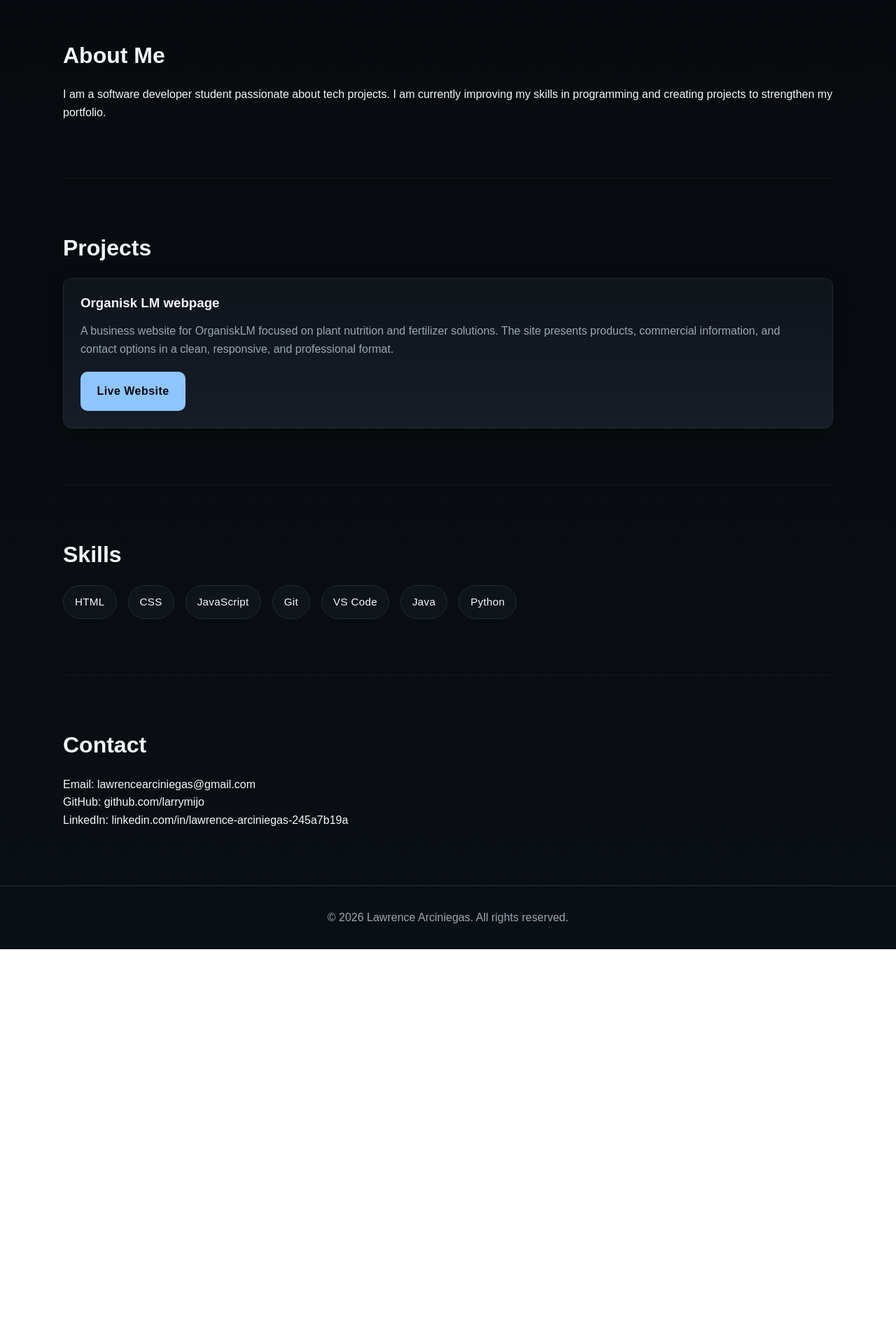
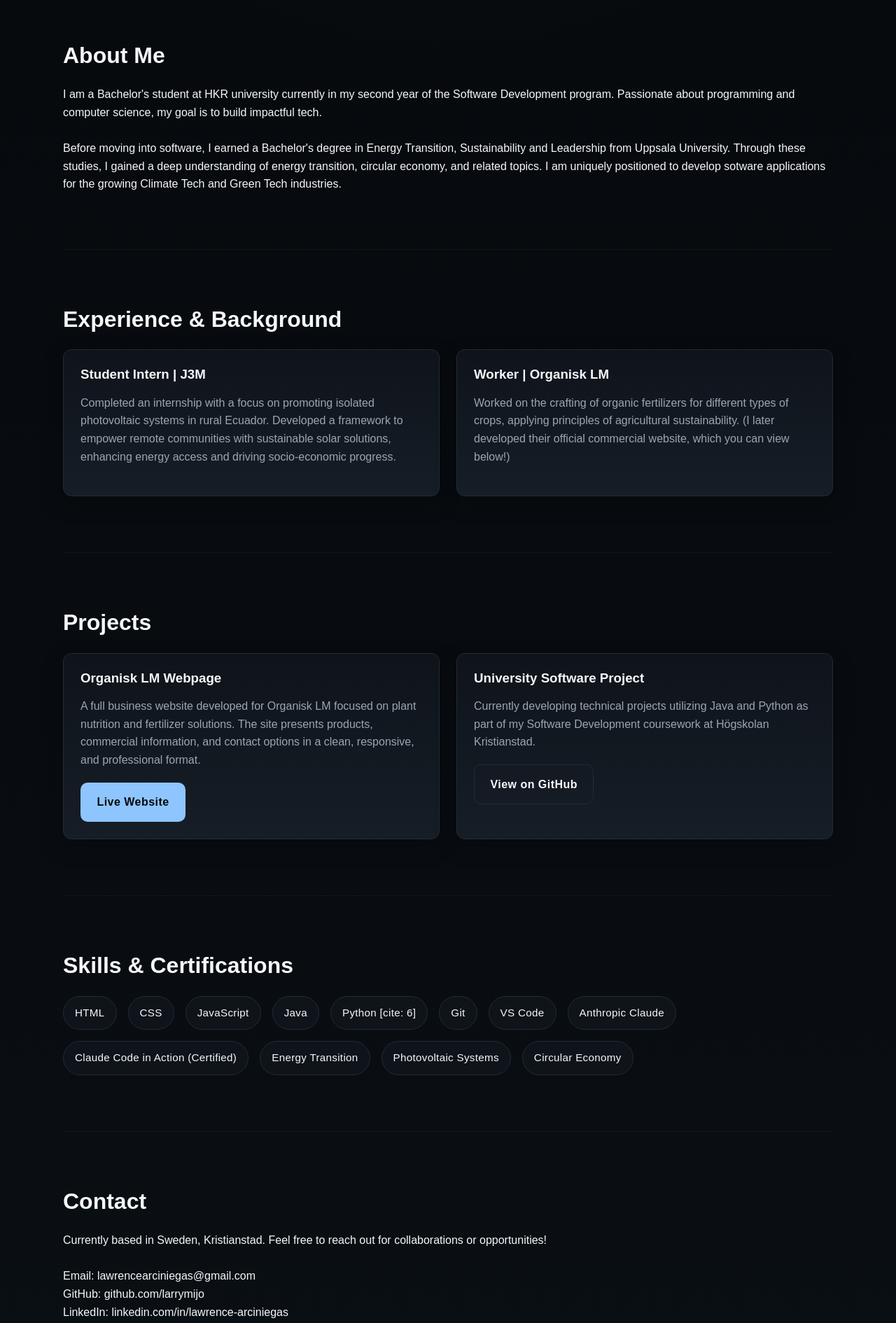
Before and after one commit to larrymijo/larry, a plain HTML site: page index.html in a window 1280 px wide. Shown: the part 780-2670 px from the top of the page at 70% size. Before the commit the page ends 2136 px from the top, so only its background shows below. Drawn offline with Linux system fonts and the light colour scheme.

Commit message:
channges on the web

```diff
--- a/assets/css/style.css
+++ b/assets/css/style.css
@@ -293,3 +293,49 @@
     font-size: 2.2rem;
   }
 }
+
+/* =========================
+   FANCY TRANSITIONS & EFFECTS
+========================= */
+
+/* 1. Scroll Reveal Base Classes */
+.reveal {
+  opacity: 0;
+  transform: translateY(40px); /* Pushes the element down initially */
+  transition: all 0.8s cubic-bezier(0.5, 0, 0, 1); /* Smooth snap-into-place curve */
+}
+
+.reveal.active {
+  opacity: 1;
+  transform: translateY(0);
+}
+
+/* Add a slight delay for elements inside a grid so they don't load all at once */
+.project-card:nth-child(1) { transition-delay: 0.1s; }
+.project-card:nth-child(2) { transition-delay: 0.2s; }
+.project-card:nth-child(3) { transition-delay: 0.3s; }
+
+/* 2. Neon Glow Hover Effects for Skills */
+.skills-list span {
+  transition: all 0.3s ease;
+  cursor: default;
+}
+
+.skills-list span:hover {
+  background-color: rgba(142, 197, 255, 0.1);
+  border-color: var(--primary-color);
+  color: var(--primary-color);
+  box-shadow: 0 0 15px rgba(142, 197, 255, 0.4);
+  transform: translateY(-3px) scale(1.05);
+}
+
+/* 3. Blinking Cursor for the Typing Effect */
+.cursor::after {
+  content: '|';
+  color: var(--primary-color);
+  animation: blink 1s step-start infinite;
+}
+
+@keyframes blink {
+  50% { opacity: 0; }
+}
--- a/assets/js/main.js
+++ b/assets/js/main.js
@@ -1,7 +1,9 @@
 console.log("Portfolio website loaded successfully.");
 
+/* =========================
+   1. HIDE/SHOW HEADER ON SCROLL
+========================= */
 const header = document.querySelector(".header");
-
 let lastScrollY = window.scrollY;
 const scrollThreshold = 10;
 
@@ -19,3 +21,55 @@
     lastScrollY = currentScrollY;
   }
 });
+
+/* =========================
+   2. HERO TYPING EFFECT
+========================= */
+const heroTitle = document.querySelector(".hero h1");
+const textToType = "Hello World! I’m Lawrence";
+heroTitle.textContent = ""; // Clear the HTML text
+heroTitle.classList.add("cursor"); // Add the blinking cursor
+
+let charIndex = 0;
+function typeWriter() {
+  if (charIndex < textToType.length) {
+    heroTitle.textContent += textToType.charAt(charIndex);
+    charIndex++;
+    // Randomize typing speed slightly for a human feel
+    const typingSpeed = Math.floor(Math.random() * (100 - 50 + 1)) + 50;
+    setTimeout(typeWriter, typingSpeed);
+  } else {
+    // Optional: remove cursor after typing finishes
+    setTimeout(() => heroTitle.classList.remove("cursor"), 3000);
+  }
+}
+
+// Start typing 0.5 seconds after page loads
+setTimeout(typeWriter, 500);
+
+
+/* =========================
+   3. SCROLL REVEAL ANIMATIONS
+========================= */
+// Select all elements we want to animate
+const elementsToReveal = document.querySelectorAll(".section h2, .section p, .project-card, .skills-list span");
+
+// Add the base CSS class to them via JS so you don't have to edit your HTML
+elementsToReveal.forEach(el => el.classList.add("reveal"));
+
+// Create the observer
+const revealObserver = new IntersectionObserver((entries, observer) => {
+  entries.forEach(entry => {
+    if (entry.isIntersecting) {
+      entry.target.classList.add("active");
+      // Stop observing once it has animated in (so it doesn't repeat every time you scroll up and down)
+      observer.unobserve(entry.target);
+    }
+  });
+}, {
+  threshold: 0.1, // Trigger when 10% of the element is visible
+  rootMargin: "0px 0px -50px 0px" // Trigger slightly before it hits the very bottom of the screen
+});
+
+// Start observing
+elementsToReveal.forEach(el => revealObserver.observe(el));
--- a/index.html
+++ b/index.html
@@ -5,9 +5,9 @@
     <meta name="viewport" content="width=device-width, initial-scale=1.0" />
     <meta
       name="description"
-      content="Personal webpage."
+      content="Lawrence Arciniegas - Software Developer & Energy Transition Specialist Portfolio."
     />
-    <meta name="author" content="Lawrence" />
+    <meta name="author" content="Lawrence Arciniegas" />
     <title>Lawrence | Personal Web</title>
 
     <link rel="stylesheet" href="assets/css/style.css" />
@@ -19,6 +19,7 @@
 
         <ul class="nav-links">
           <li><a href="#about">About</a></li>
+          <li><a href="#experience">Experience</a></li>
           <li><a href="#projects">Projects</a></li>
           <li><a href="#skills">Skills</a></li>
           <li><a href="#contact">Contact</a></li>
@@ -29,10 +30,10 @@
     <main>
       <section class="hero container">
         <div class="hero-content">
-          <p class="hero-subtitle">Software Developer</p>
+          <p class="hero-subtitle">Software Developer & Energy Transition Specialist</p>
           <h1>Hello World! I’m Lawrence</h1>
           <p class="hero-text">
-            Welcome to my personal webpage. Here you will find my personal portfolio and some other information about me.
+            Welcome to my personal webpage. I build digital solutions that bridge the gap between modern computer science and sustainable energy systems.
           </p>
           <div class="hero-buttons">
             <a href="#projects" class="btn btn-primary">View Projects</a>
@@ -44,22 +45,39 @@
       <section id="about" class="section container">
         <h2>About Me</h2>
         <p>
-          I am a software developer student passionate about tech projects.
-          I am currently improving my skills in programming and creating projects to strengthen my portfolio.
+          I am a Bachelor's student at HKR university currently in my second year of the Software Development program. Passionate about programming and computer science, my goal is to build impactful tech.
+          <br><br>
+          Before moving into software, I earned a Bachelor's degree in Energy Transition, Sustainability and Leadership from Uppsala University. Through these studies, I gained a deep understanding of energy transition, circular economy, and related topics. I am uniquely positioned to develop sotware applications for the growing Climate Tech and Green Tech industries.
         </p>
+      </section>
+
+      <section id="experience" class="section container">
+        <h2>Experience & Background</h2>
+        <div class="projects-grid">
+          <article class="project-card">
+            <h3>Student Intern | J3M </h3>
+            <p class="project-description">
+              Completed an internship with a focus on promoting isolated photovoltaic systems in rural Ecuador. Developed a framework to empower remote communities with sustainable solar solutions, enhancing energy access and driving socio-economic progress.
+            </p>
+          </article>
+
+          <article class="project-card">
+            <h3>Worker | Organisk LM </h3>
+            <p class="project-description">
+              Worked on the crafting of organic fertilizers for different types of crops, applying principles of agricultural sustainability. (I later developed their official commercial website, which you can view below!)
+            </p>
+          </article>
+        </div>
       </section>
 
       <section id="projects" class="section container">
         <h2>Projects</h2>
         <div class="projects-grid">
           <article class="project-card">
-            <h3>Organisk LM webpage</h3>
+            <h3>Organisk LM Webpage</h3>
             <p class="project-description">
-              A business website for OrganiskLM focused on plant nutrition and fertilizer solutions.
-              The site presents products, commercial information, and contact options in a clean,
-              responsive, and professional format.
+              A full business website developed for Organisk LM focused on plant nutrition and fertilizer solutions. The site presents products, commercial information, and contact options in a clean, responsive, and professional format.
             </p>
-
             <div class="project-links">
                 <a
                     href="https://www.organisklm.com/"
@@ -71,27 +89,44 @@
                 </a>
             </div>
           </article>
+
+          <article class="project-card">
+            <h3>University Software Project</h3>
+            <p class="project-description">
+              Currently developing technical projects utilizing Java and Python as part of my Software Development coursework at Högskolan Kristianstad.
+            </p>
+            <div class="project-links">
+                <a href="https://github.com/larrymijo" class="btn btn-secondary">View on GitHub</a>
+            </div>
+          </article>
         </div>
       </section>
 
       <section id="skills" class="section container">
-        <h2>Skills</h2>
+        <h2>Skills & Certifications</h2>
         <div class="skills-list">
           <span>HTML</span>
           <span>CSS</span>
           <span>JavaScript</span>
+          <span>Java</span>
+          <span>Python [cite: 6]</span>
           <span>Git</span>
           <span>VS Code</span>
-          <span>Java</span>
-          <span>Python</span>
+          <span>Anthropic Claude </span>
+          <span>Claude Code in Action (Certified) </span>
+          <span>Energy Transition </span>
+          <span>Photovoltaic Systems </span>
+          <span>Circular Economy </span>
         </div>
       </section>
 
       <section id="contact" class="section container">
         <h2>Contact</h2>
-        <p>Email: lawrencearciniegas@gmail.com</p>
-        <p>GitHub: github.com/larrymijo</p>
-        <p>LinkedIn: linkedin.com/in/lawrence-arciniegas-245a7b19a</p>
+        <p>Currently based in Sweden, Kristianstad. Feel free to reach out for collaborations or opportunities!</p>
+        <br>
+        <p>Email: <a href="mailto:lawrencearciniegas@gmail.com">lawrencearciniegas@gmail.com </a></p>
+        <p>GitHub: <a href="https://github.com/larrymijo" target="_blank">github.com/larrymijo</a></p>
+        <p>LinkedIn: <a href="https://www.linkedin.com/in/lawrence-arciniegas-245a7b19a" target="_blank">linkedin.com/in/lawrence-arciniegas </a></p>
       </section>
     </main>
 
```
